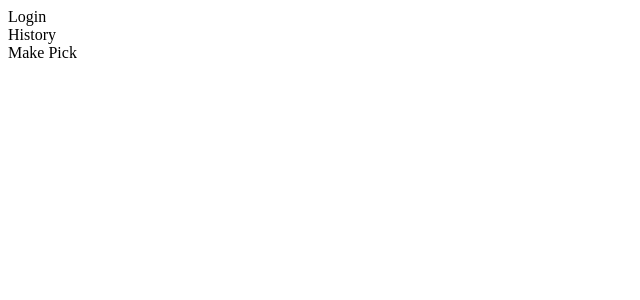
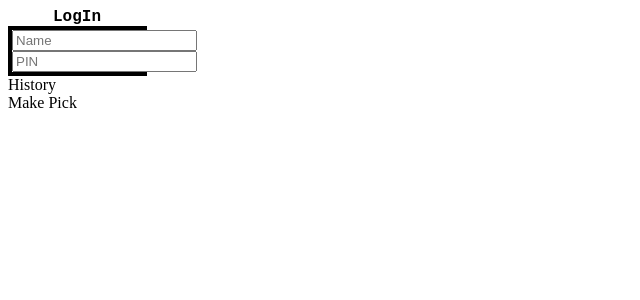
Before and after one commit to connorhoman/Pickem, a React app: page / in a window 1280 px wide. Shown: the top 300 px of the page, without its empty margins (0-640 px from the left). Built offline with nearby package versions, Linux system fonts and the light colour scheme; the HTML template or start-up script is replaced by a standard one.

Commit message:
HTML skeleton for login component

```diff
--- a/react-client/src/components/history/history.jsx
+++ b/react-client/src/components/history/history.jsx
@@ -1,4 +1,5 @@
 import React from 'react';
+import styled from 'styled-components';
 
 class History extends React.Component {
     constructor(props) {
--- a/react-client/src/components/login/login.jsx
+++ b/react-client/src/components/login/login.jsx
@@ -1,4 +1,17 @@
 import React from 'react';
+import styled from 'styled-components';
+
+const Form = styled.form`
+  border: 4px solid black;
+  margin: 0px;
+  width: 131px;
+  font-family: 'Courier New', Courier, monospace;
+`;
+const Title = styled.div`
+  font-weight: 900;
+  font-family: 'Courier New', Courier, monospace;
+  padding-left: 45px;
+`;
 
 class LogIn extends React.Component {
     constructor(props) {
@@ -9,7 +22,17 @@ class LogIn extends React.Component {
 
     render () {
       return (
-        <div>Login</div>
+        <div>
+          <Title>LogIn</Title>
+          <Form>
+            <div>
+              <input font-family='Courier' placeholder='Name'></input>
+            </div>
+            <div>
+              <input font-family='Courier' placeholder='PIN'></input>
+            </div>
+          </Form>
+        </div>
       );
     }
 }
--- a/react-client/src/components/makePick/makePick.jsx
+++ b/react-client/src/components/makePick/makePick.jsx
@@ -1,4 +1,5 @@
 import React from 'react';
+import styled from 'styled-components';
 
 class MakePick extends React.Component {
     constructor(props) {
```
